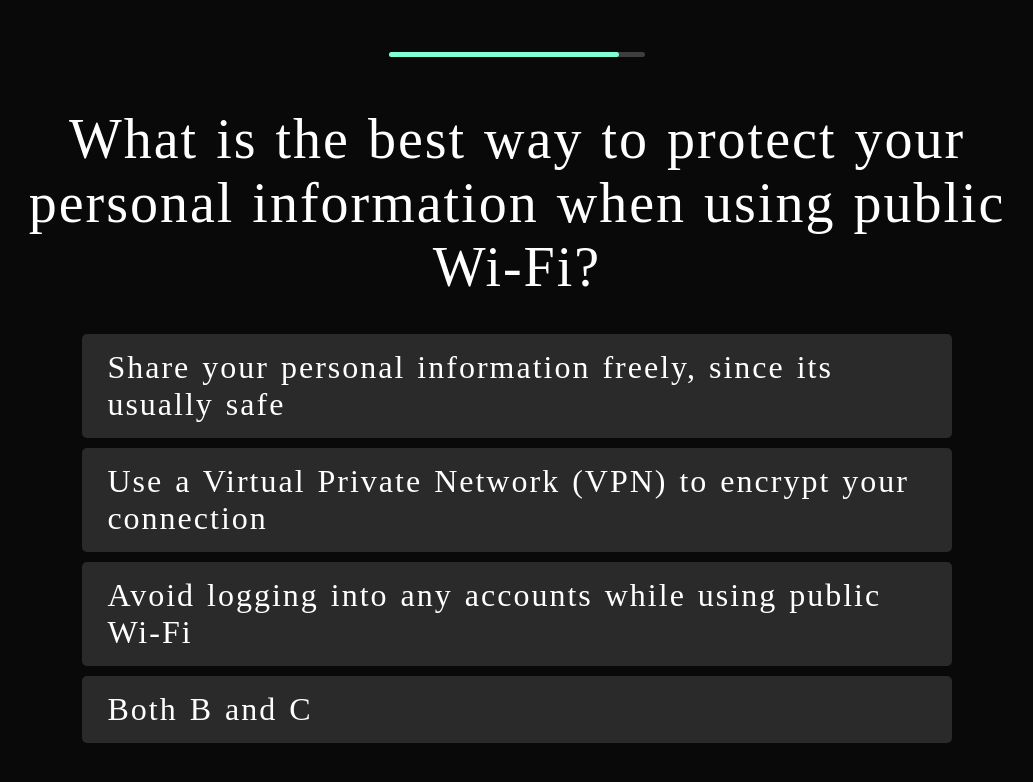
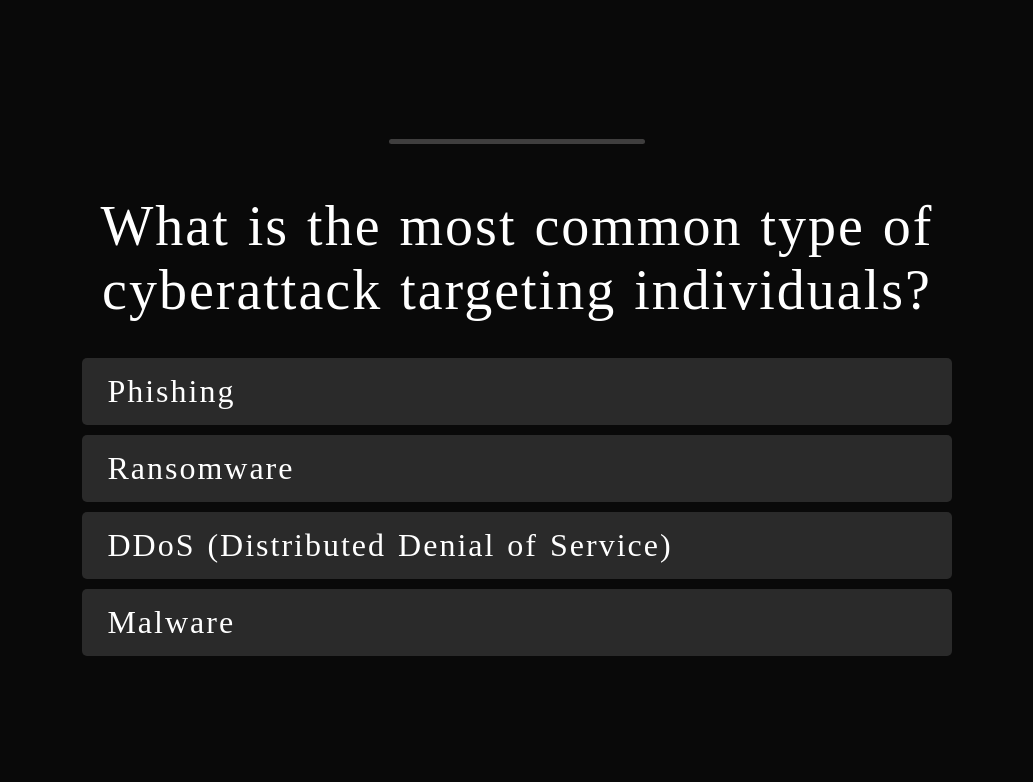
Before and after one commit to KartikPatel-19/Cyber-Web, a React (Create React App) app: page /quiz in a window 1280 px wide. Shown: the top 782 px of the page, without its empty margins (123-1156 px from the left). Built offline with nearby package versions, Linux system fonts and the light colour scheme; a web font is replaced by a local one.

Commit message:
Quiz indexing and result reset

```diff
--- a/src/pages/quiz.js
+++ b/src/pages/quiz.js
@@ -10,7 +10,7 @@ import Earth from "../images/earth.png"
 import { getAvgScore, insertScore } from "../db"
 
 function Quiz() {
-    const [currIdx, setCurrIdx] = useState(9)
+    const [currIdx, setCurrIdx] = useState(0)
     const [right, setRight] = useState(0)
     const [avg, setAvg] = useState(undefined)
     const navigate = useNavigate()
@@ -42,17 +42,12 @@ function Quiz() {
                                 setRight(right + valid)
                                 setTimeout(() => {
                                     if (currIdx + 1 === questions.length)
-                                        getAvgScore().then(avg => {
+                                        insertScore(right+1).then(() =>
+                                            getAvgScore().then(avg => {
                                                 setAvg(avg)
                                                 setCurrIdx(currIdx + 1)
                                             })
-                                        // insertScore(right+1).then(() =>
-                                        //     getAvgScore().then(avg => {
-                                        //         setAvg(avg)
-                                        //         setCurrIdx(currIdx + 1)
-                                        //     })
-                                        // )
-
+                                        )
                                     else setCurrIdx(currIdx + 1)
                                 }, 1000)
                             }} key={idx} option={option} correct={questions[currIdx].correct} />
```
